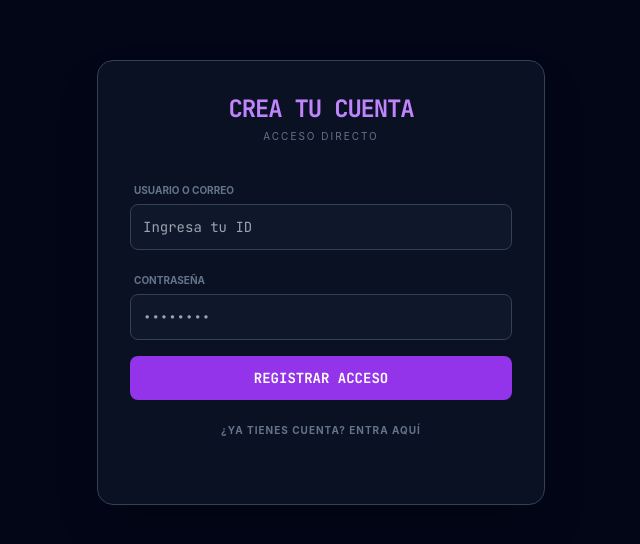
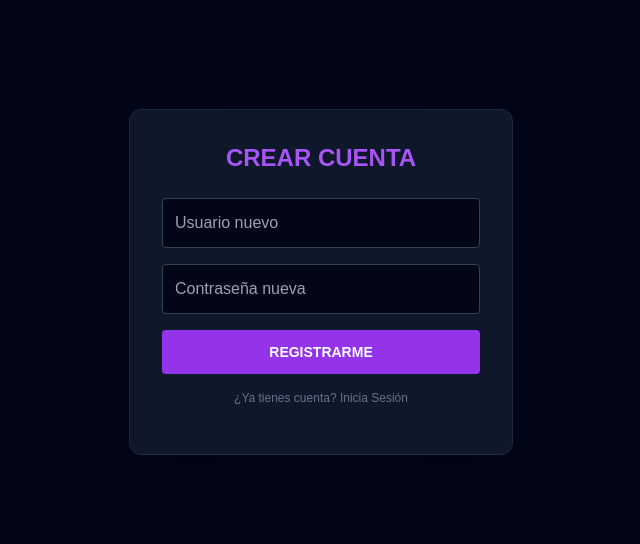
Before and after one commit to ajkkl4171-ops/QUANTUMGATE.v80, a plain HTML site: page index.html in a window 1280 px wide. Shown: the part 118-662 px from the top of the page, without its empty margins (319-959 px from the left). Drawn offline with nearby package versions, Linux system fonts and the light colour scheme.

Commit message:
Update index.html

```diff
--- a/index.html
+++ b/index.html
@@ -3,55 +3,35 @@
 <head>
     <meta charset="UTF-8">
     <meta name="viewport" content="width=device-width, initial-scale=1.0">
-    <title>Quantum Gate | Access</title>
+    <title>Registro</title>
     <script src="https://cdn.tailwindcss.com"></script>
-    <link href="https://fonts.googleapis.com/css2?family=JetBrains+Mono:wght@400;700&display=swap" rel="stylesheet">
-    <style>
-        body { font-family: 'Inter', sans-serif; background-color: #020617; color: #e2e8f0; }
-        .mono { font-family: 'JetBrains Mono', monospace; }
-        .glass { background: rgba(15, 23, 42, 0.7); backdrop-filter: blur(20px); border: 1px solid rgba(255, 255, 255, 0.08); }
-    </style>
+    <style>body{background:#020617;color:white;font-family:sans-serif}</style>
 </head>
-<body class="h-screen flex items-center justify-center bg-slate-950 overflow-hidden relative">
-    <div class="glass w-full max-w-md rounded-2xl p-8 shadow-2xl relative z-10 border-t border-slate-700">
-        <div class="text-center mb-8">
-            <h2 class="mono text-2xl font-bold tracking-tighter text-purple-400 uppercase">Crea tu cuenta</h2>
-            <p class="text-[10px] text-slate-500 tracking-[0.2em] uppercase mt-1">Acceso Directo</p>
-        </div>
+<body class="h-screen flex items-center justify-center">
+    <div class="w-full max-w-sm p-8 bg-slate-900 rounded-xl border border-slate-800 shadow-2xl">
+        <h2 class="text-2xl font-bold text-center text-purple-500 mb-6 uppercase">Crear Cuenta</h2>
 
         <div class="space-y-4">
-            <div>
-                <label class="text-[10px] font-bold text-slate-500 ml-1 uppercase">Usuario o Correo</label>
-                <input type="text" id="contact" placeholder="Ingresa tu ID" class="w-full mt-1 bg-slate-900 border border-slate-700 p-3 rounded-lg focus:border-purple-500 outline-none mono text-sm text-white">
-            </div>
-            <div>
-                <label class="text-[10px] font-bold text-slate-500 ml-1 uppercase">Contraseña</label>
-                <input type="password" id="password" placeholder="••••••••" class="w-full mt-1 bg-slate-900 border border-slate-700 p-3 rounded-lg focus:border-purple-500 outline-none mono text-sm text-white">
-            </div>
+            <input type="text" id="user" placeholder="Usuario nuevo" class="w-full p-3 bg-slate-950 border border-slate-700 rounded text-white outline-none focus:border-purple-500">
+            <input type="password" id="pass" placeholder="Contraseña nueva" class="w-full p-3 bg-slate-950 border border-slate-700 rounded text-white outline-none focus:border-purple-500">
 
-            <button onclick="handleRegister()" id="regBtn" class="w-full bg-purple-600 hover:bg-purple-700 text-white font-bold py-3 rounded-lg mt-4 transition-all mono text-sm uppercase">
-                Registrar Acceso
+            <button onclick="doRegister()" class="w-full py-3 bg-purple-600 hover:bg-purple-700 rounded font-bold transition-all uppercase text-sm">
+                Registrarme
             </button>
 
-            <div class="text-center mt-6">
-                <a href="/login.html" class="text-[10px] text-slate-500 hover:text-purple-400 transition-colors uppercase font-bold tracking-widest">
-                    ¿Ya tienes cuenta? Entra aquí
-                </a>
+            <div class="text-center text-xs mt-4 text-slate-500">
+                <a href="/login.html" class="hover:text-purple-400">¿Ya tienes cuenta? Inicia Sesión</a>
             </div>
-            <p id="msgBox" class="text-center mt-4 text-[10px] font-bold h-4 text-red-500 uppercase"></p>
+            <p id="msg" class="text-center text-red-500 text-xs font-bold mt-2"></p>
         </div>
     </div>
 
     <script>
-        async function handleRegister() {
-            const contact = document.getElementById('contact').value;
-            const password = document.getElementById('password').value;
-            const msgBox = document.getElementById('msgBox');
+        async function doRegister() {
+            const contact = document.getElementById('user').value;
+            const password = document.getElementById('pass').value;
 
-            if(!contact || !password) {
-                msgBox.innerText = "Error: Rellena todos los campos";
-                return;
-            }
+            if(!contact || !password) return document.getElementById('msg').innerText = "Llena los campos";
 
             try {
                 const res = await fetch('/register', {
@@ -60,10 +40,11 @@
                     body: JSON.stringify({ contact, password })
                 });
                 const data = await res.json();
+
                 if(data.status === 'success') window.location.href = data.redirect;
-                else msgBox.innerText = data.message;
+                else document.getElementById('msg').innerText = data.message;
             } catch (e) {
-                msgBox.innerText = "Error de conexión";
+                document.getElementById('msg').innerText = "Error de conexión";
             }
         }
     </script>
```
